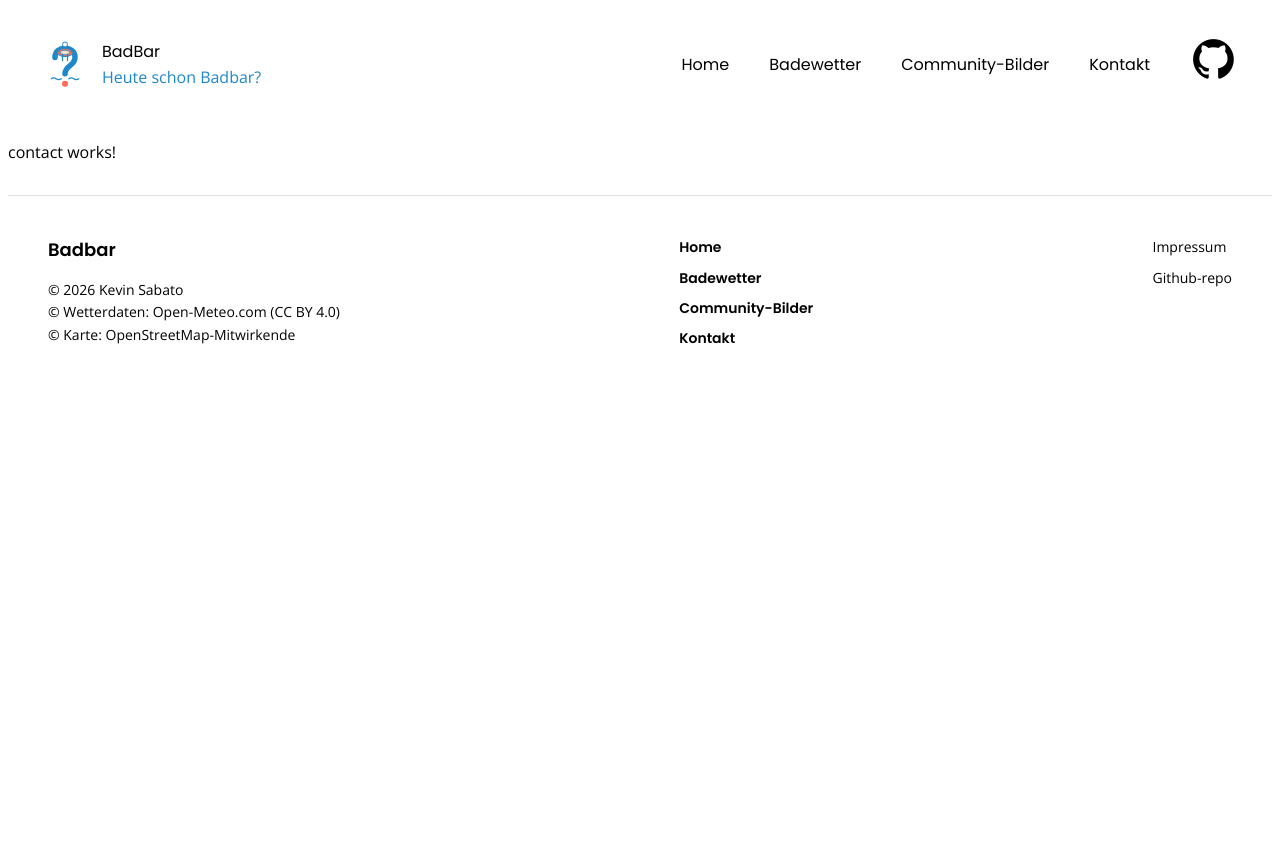
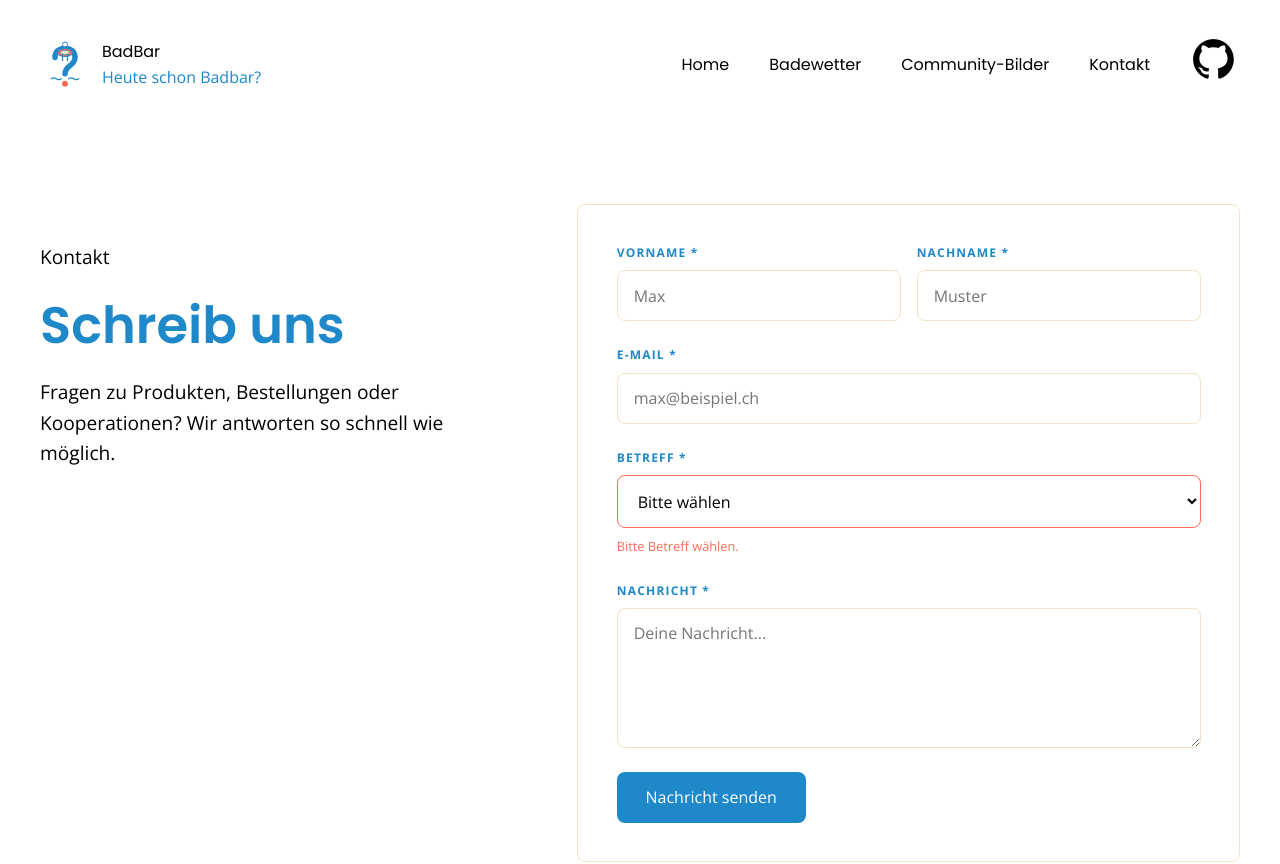
Before and after one commit to kvnx6/BadBar, an Angular app in the folder BadBar/: page /kontakt in a window 1280 px wide. Shown: the top 864 px of the page. Before the commit the page ends 800 px from the top, so only its background shows below. Built offline with nearby package versions, Linux system fonts and the light colour scheme.

Commit message:
add contact page

```diff
--- a/BadBar/src/app/pages/contact/contact.css
+++ b/BadBar/src/app/pages/contact/contact.css
@@ -0,0 +1,171 @@
+
+/* ── CONTACT SECTION ── */
+.contact-wrap {
+  display: grid;
+  max-width: 1400px;
+  margin: 0.5rem auto 0;
+  padding: clamp(2rem, 5vw, 5rem) 2rem;
+  box-sizing: border-box;
+}
+
+.contact-inner {
+  display: grid;
+  grid-template-columns: 1fr 1.4fr;
+  gap: clamp(2rem, 5vw, 5rem);
+  align-items: start;
+}
+
+.contact-info {
+  padding: clamp(1rem, 3vw, 2.5rem) 0;
+}
+
+.contact-info h1 {
+  font-size: clamp(2rem, 4vw, 3.5rem);
+  line-height: 1.1;
+  margin: 0 0 1.5rem;
+  color: var(--color-seeblau);
+}
+
+.contact-info p {
+  font-size: clamp(1rem, 1.5vw, 1.2rem);
+  line-height: 1.6;
+  margin: 0 0 1.5rem;
+  overflow-wrap: anywhere;
+}
+
+.contact-form {
+  display: flex;
+  flex-direction: column;
+  gap: 1.5rem;
+  padding: clamp(1.5rem, 3vw, 2.5rem);
+  background: var(--color-weiss);
+  border: 1px solid var(--color-sand);
+  border-radius: 8px;
+  box-sizing: border-box;
+  min-width: 0;
+}
+
+.form-row {
+  display: grid;
+  grid-template-columns: repeat(2, minmax(0, 1fr));
+  gap: 1rem;
+}
+
+.form-group {
+  display: flex;
+  flex-direction: column;
+  gap: 0.5rem;
+  min-width: 0;
+}
+
+.contact-form label {
+  font-weight: 700;
+  font-size: 0.75rem;
+  letter-spacing: 0.1em;
+  text-transform: uppercase;
+  color: var(--color-seeblau);
+}
+
+.contact-form input,
+.contact-form select,
+.contact-form textarea {
+  width: 100%;
+  min-width: 0;
+  box-sizing: border-box;
+  padding: 0.85rem 1rem;
+  background: var(--color-weiss);
+  border: 1px solid var(--color-sand);
+  border-radius: 8px;
+  color: var(--color-black);
+  font-family: inherit;
+  font-size: 1rem;
+  transition: border-color 0.2s ease;
+}
+
+.contact-form input:focus,
+.contact-form select:focus,
+.contact-form textarea:focus {
+  outline: 2px solid var(--color-koralle);
+  outline-offset: 1px;
+  border-color: var(--color-koralle);
+}
+
+.contact-form textarea {
+  resize: vertical;
+  min-height: 140px;
+}
+
+.contact-form select option {
+  background: var(--color-sand);
+}
+
+.contact-form .error {
+  display: none;
+  font-size: 0.8rem;
+  color: var(--color-koralle);
+}
+
+.contact-form input:invalid:not(:placeholder-shown) ~ .error,
+.contact-form select:invalid ~ .error,
+.contact-form textarea:invalid:not(:placeholder-shown) ~ .error {
+  display: block;
+}
+
+.contact-form input:invalid:not(:placeholder-shown),
+.contact-form select:invalid,
+.contact-form textarea:invalid:not(:placeholder-shown) {
+  border-color: var(--color-koralle);
+}
+
+.contact-form input:valid:not(:placeholder-shown),
+.contact-form textarea:valid:not(:placeholder-shown) {
+  border-color: var(--color-black);
+}
+
+.contact-form .btn-primary {
+  align-self: flex-start;
+  padding: 0.9rem 1.8rem;
+  border: none;
+  border-radius: 8px;
+  font-family: inherit;
+  font-size: 1rem;
+  cursor: pointer;
+}
+
+@media (max-width: 900px) {
+  .contact-wrap {
+    padding: 3rem 1.25rem;
+  }
+
+  .contact-inner {
+    grid-template-columns: 1fr;
+    gap: 2rem;
+  }
+
+  .contact-info {
+    padding: 0;
+  }
+
+  .contact-info h1 {
+    font-size: clamp(2rem, 6vw, 2.5rem);
+  }
+
+  .contact-form {
+    padding: clamp(1.25rem, 4vw, 2rem);
+  }
+}
+
+@media (max-width: 500px) {
+  .contact-wrap {
+    padding: 2rem 1rem;
+  }
+
+  .form-row {
+    grid-template-columns: 1fr;
+  }
+
+  .contact-form .btn-primary {
+    align-self: stretch;
+    width: 100%;
+  }
+}
--- a/BadBar/src/app/pages/contact/contact.html
+++ b/BadBar/src/app/pages/contact/contact.html
@@ -1 +1,54 @@
-<p>contact works!</p>
+<section class="contact-wrap">
+  <div class="contact-inner">
+
+    <div class="contact-info">
+      <p class="eyebrow">Kontakt</p>
+      <h1>Schreib uns</h1>
+      <p class="lead">Fragen zu Produkten, Bestellungen oder Kooperationen? Wir antworten so schnell wie möglich.</p>
+
+    </div>
+
+    <form class="contact-form" action="#" method="POST" novalidate>
+
+      <div class="form-row">
+        <div class="form-group">
+          <label for="vorname">Vorname *</label>
+          <input type="text" id="vorname" name="vorname" placeholder="Max" required minlength="2">
+          <span class="error">Bitte Vorname eingeben.</span>
+        </div>
+        <div class="form-group">
+          <label for="nachname">Nachname *</label>
+          <input type="text" id="nachname" name="nachname" placeholder="Muster" required minlength="2">
+          <span class="error">Bitte Nachname eingeben.</span>
+        </div>
+      </div>
+
+      <div class="form-group">
+        <label for="email">E-Mail *</label>
+        <input type="email" id="email" name="email" placeholder="max@beispiel.ch" required>
+        <span class="error">Bitte gültige E-Mail eingeben.</span>
+      </div>
+
+      <div class="form-group">
+        <label for="betreff">Betreff *</label>
+        <select id="betreff" name="betreff" required>
+          <option value="">Bitte wählen</option>
+          <option value="produkt">Produktanfrage</option>
+          <option value="bestellung">Bestellung</option>
+          <option value="kooperation">Kooperation</option>
+          <option value="anderes">Anderes</option>
+        </select>
+        <span class="error">Bitte Betreff wählen.</span>
+      </div>
+
+      <div class="form-group">
+        <label for="nachricht">Nachricht *</label>
+        <textarea id="nachricht" name="nachricht" rows="5" placeholder="Deine Nachricht..." required minlength="10"></textarea>
+        <span class="error">Bitte Nachricht eingeben (min. 10 Zeichen).</span>
+      </div>
+
+      <button type="submit" style="background: var(--color-seeblau); color: var(--color-weiss)" class="btn-primary">Nachricht senden</button>
+
+    </form>
+  </div>
+</section>
```
